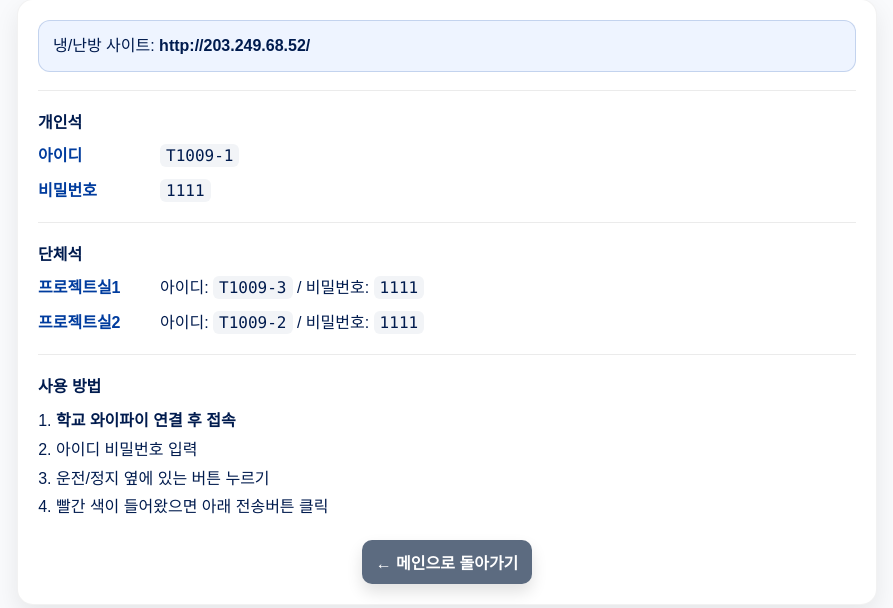
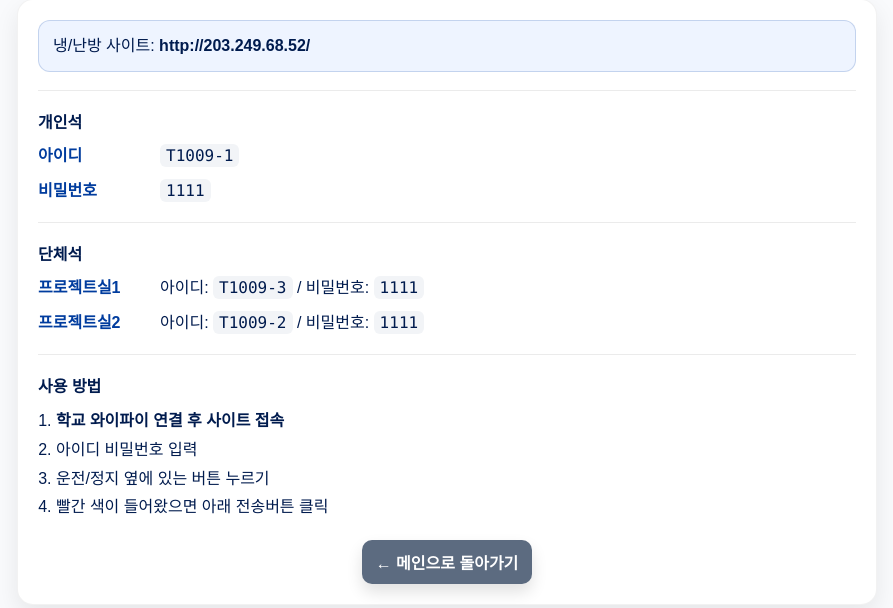
Before and after one commit to tmzkdl7412-web/studyroom-reservation, a Flask app: page /hvac_info in a window 1280 px wide. Shown: the part 148-756 px from the top of the page, without its empty margins (193-1086 px from the left). Run offline with Flask 3, Linux system fonts and the light colour scheme.

Commit message:
Update hvac_info.html

```diff
--- a/templates/hvac_info.html
+++ b/templates/hvac_info.html
@@ -189,7 +189,7 @@
         <div class="section">
           <div class="label">사용 방법</div>
           <ol class="steps">
-            <li><strong>학교 와이파이 연결 후 접속</strong></li>
+            <li><strong>학교 와이파이 연결 후 사이트 접속</strong></li>
             <li>아이디 비밀번호 입력</li>
             <li>운전/정지 옆에 있는 버튼 누르기</li>
             <li>빨간 색이 들어왔으면 아래 전송버튼 클릭</li>
```
